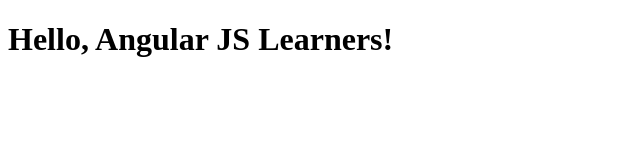
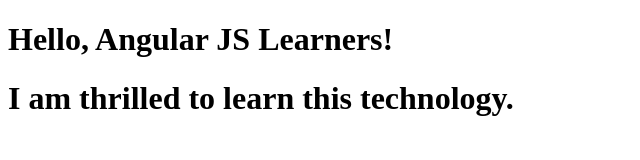
Before and after one commit to jmohit01/angularjs, a plain HTML site: page index.html in a window 1280 px wide. Shown: the whole page, without its empty margins (0-640 px from the left). Drawn offline with Linux system fonts and the light colour scheme.

Commit message:
Next version of web file

```diff
--- a/index.html
+++ b/index.html
@@ -6,5 +6,6 @@
   </head>
   <body>
     <h1>Hello, Angular JS Learners!</h1>
+    <h1>I am thrilled to learn this technology.</h1>
   </body>
 </html>
```
